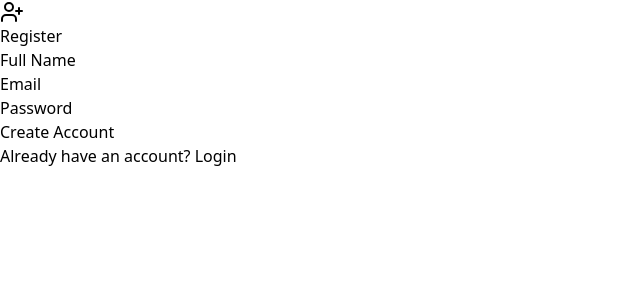
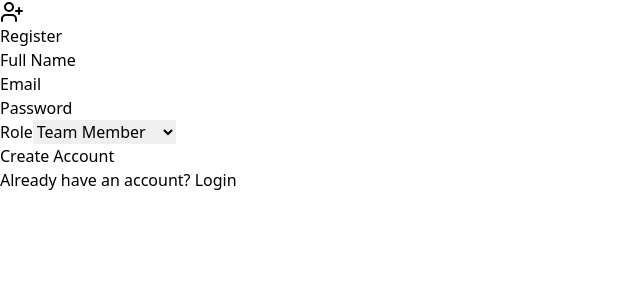
Before and after one commit to Kalpiekanayake/weekly-report-generator, a React (Vite) app in the folder frontend/: page /register in a window 1280 px wide. Shown: the top 300 px of the page, without its empty margins (0-640 px from the left). Built offline with nearby package versions, Linux system fonts and the light colour scheme.

Commit message:
test: verified authentication flow and UI improvements

```diff
--- a/frontend/src/App.tsx
+++ b/frontend/src/App.tsx
@@ -1,7 +1,7 @@
 import { BrowserRouter, Routes, Route } from 'react-router-dom';
 import { AuthProvider } from './context/AuthContext';
 import { AppLayout } from './layouts/AppLayout';
-import { ProtectedRoute, ManagerRoute } from './components/ProtectedRoute';
+import { ProtectedRoute, ManagerRoute, PublicRoute } from './components/ProtectedRoute';
 import { LoginPage } from './pages/LoginPage';
 import { RegisterPage } from './pages/RegisterPage';
 import { MyReportsPage } from './pages/MyReportsPage';
@@ -15,8 +15,10 @@
     <AuthProvider>
       <BrowserRouter>
         <Routes>
-          <Route path="/login" element={<LoginPage />} />
-          <Route path="/register" element={<RegisterPage />} />
+          <Route element={<PublicRoute />}>
+            <Route path="/login" element={<LoginPage />} />
+            <Route path="/register" element={<RegisterPage />} />
+          </Route>
           <Route element={<ProtectedRoute />}>
             <Route element={<AppLayout />}>
               <Route path="/" element={<MyReportsPage />} />
--- a/frontend/src/components/ProtectedRoute.tsx
+++ b/frontend/src/components/ProtectedRoute.tsx
@@ -16,3 +16,10 @@
   if (loading) return <LoadingSpinner />;
   return user?.role === 'manager' ? <Outlet /> : <Navigate to="/" replace />;
 };
+
+export const PublicRoute = () => {
+  const { user, loading } = useContext(AuthContext);
+
+  if (loading) return <LoadingSpinner />;
+  return user ? <Navigate to="/" replace /> : <Outlet />;
+};
--- a/frontend/src/pages/RegisterPage.tsx
+++ b/frontend/src/pages/RegisterPage.tsx
@@ -11,6 +11,7 @@
   const [email, setEmail] = useState('');
   const [password, setPassword] = useState('');
   const [full_name, setFullName] = useState('');
+  const [role, setRole] = useState('member');
   const [error, setError] = useState('');
   const { register } = useContext(AuthContext);
   const navigate = useNavigate();
@@ -18,7 +19,7 @@
   const handleSubmit = async (e: React.FormEvent) => {
     e.preventDefault();
     try {
-      await register({ email, password, full_name, role: 'member' });
+      await register({ email, password, full_name, role });
       navigate('/');
     } catch (err: any) {
       const responseData = err.response?.data;
@@ -42,6 +43,13 @@
           <Input label="Full Name" type="text" value={full_name} onChange={(e) => setFullName(e.target.value)} required />
           <Input label="Email" type="email" value={email} onChange={(e) => setEmail(e.target.value)} required />
           <Input label="Password" type="password" value={password} onChange={(e) => setPassword(e.target.value)} required />
+          <div>
+            <label className="block text-sm font-medium text-gray-700 mb-1">Role</label>
+            <select value={role} onChange={(e) => setRole(e.target.value)} className="w-full border border-gray-300 rounded-lg p-2 focus:ring-2 focus:ring-indigo-500 outline-none">
+                <option value="member">Team Member</option>
+                <option value="manager">Manager/Admin</option>
+            </select>
+          </div>
           <Button type="submit" className="w-full">Create Account</Button>
         </form>
         <p className="text-center text-sm text-gray-600 mt-6">
```
